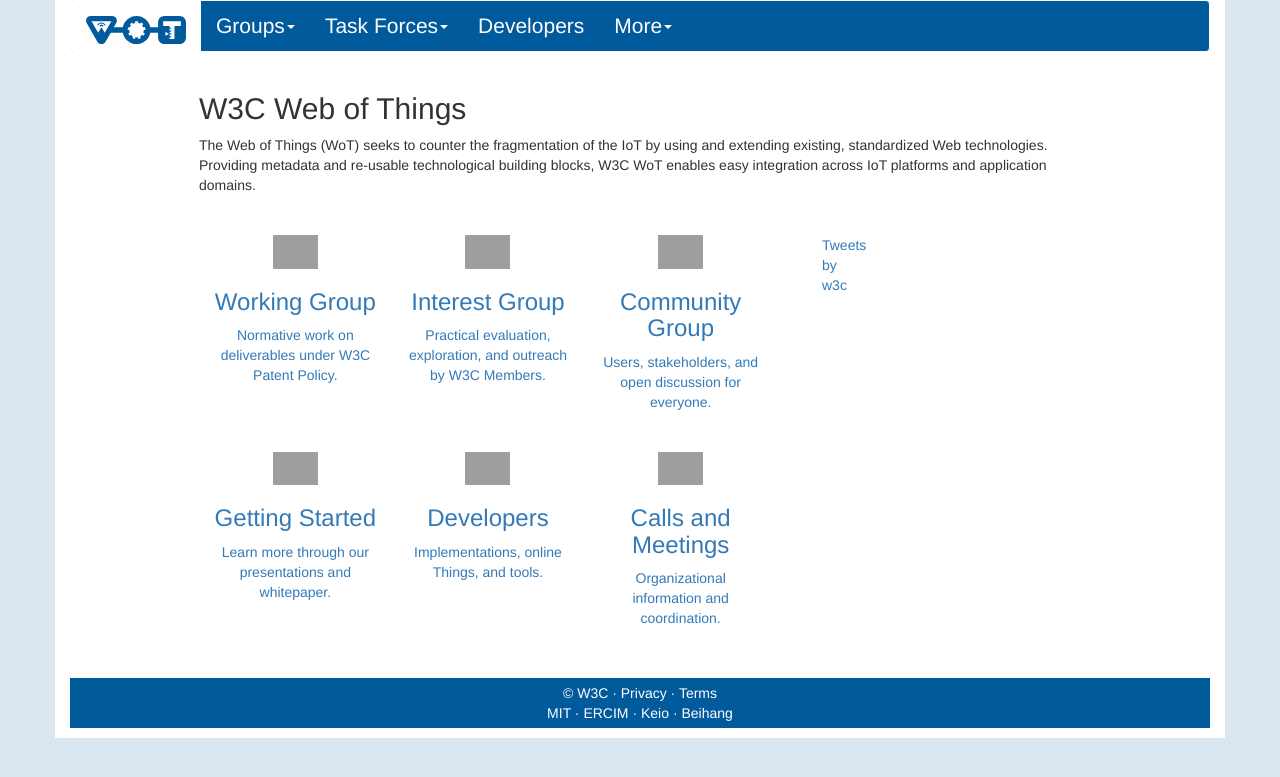
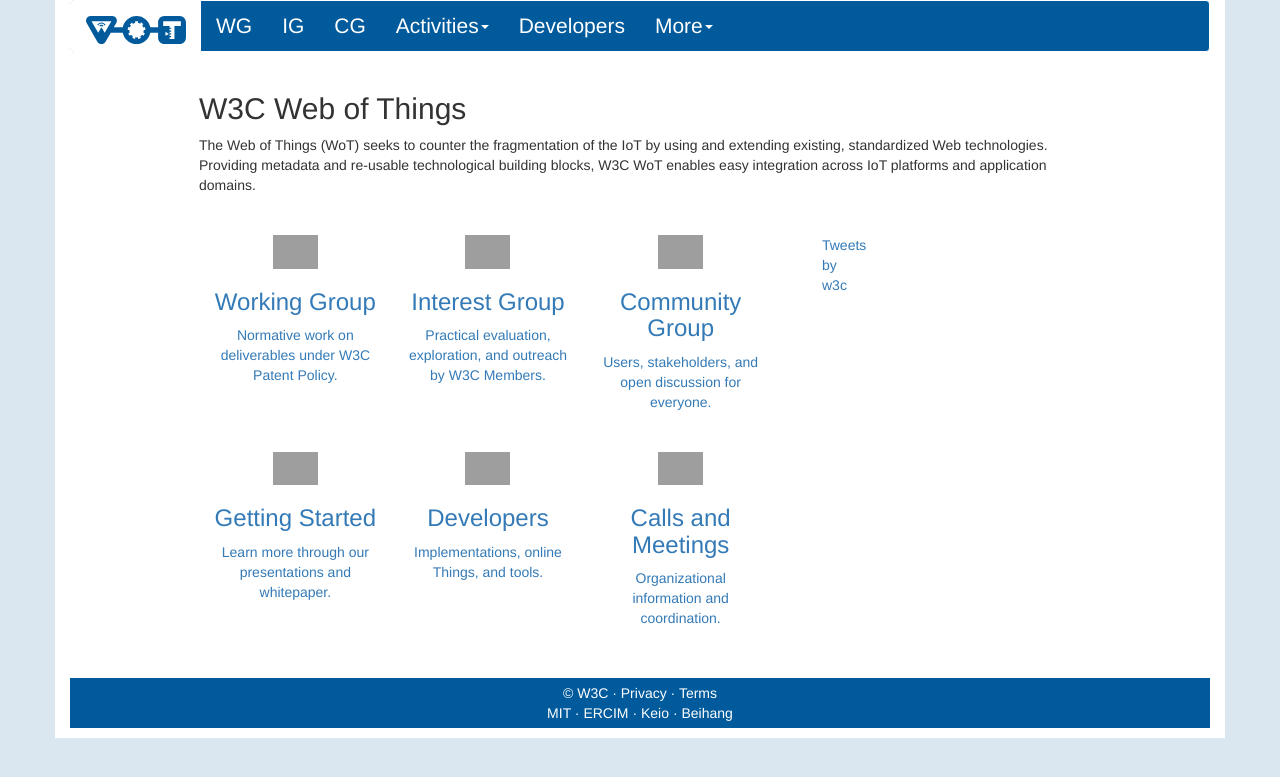
Before and after one commit to w3c/wot-marketing, a Jekyll site: the page built from docs/index.html, in a window 1280 px wide, cut to the strip 0-777 px from the top of the page. Built offline with Jekyll 4.4.1, drawn with Linux system fonts in a browser that asks for light colours; nearby versions of some CDN libraries; comment, search, counter and statistics services are not loaded; some of the changed lines change nothing that is shown; grey boxes are pictures that could not be loaded.

Commit message:
feat: give groups its own navigation

```diff
--- a/docs/_config.yml
+++ b/docs/_config.yml
@@ -8,17 +8,30 @@
 # - title: ⌂
 # - title: Home
 #   url: /wot-marketing/
- - title: Groups
+# - title: Groups
+#   subnavigation:
+#   - title: Working Group
+#     url: /wot-marketing/wg/
+#   - title: Interest Group
+#     url: /wot-marketing/ig/
+#   - title: Community Group
+#     url: /wot-marketing/cg/
+# - title: Working Group
+ - title: WG
+   url: /wot-marketing/wg/
+# - title: Interest Group
+ - title: IG
+   url: /wot-marketing/ig/
+# - title: Community Group
+ - title: CG
+   url: /wot-marketing/cg/
+# - title: News & Events
+#   url: /wot-pages/news-and-events/
+# - title: Getting Started
+#   url: /wot-pages/getting-started/
+ - title: Activities
    subnavigation:
-   - title: Working Group
-     url: /wot-marketing/wg/
-   - title: Interest Group
-     url: /wot-marketing/ig/
-   - title: Community Group
-     url: /wot-marketing/cg/
- - title: Task Forces
-   subnavigation:
-   - title: Information
+   - title: General
      url: #
    - title: Thing Description
      url: #
@@ -30,16 +43,6 @@
      url: #
    - title: Discovery
      url: #
-# - title: Working Group
-#   url: /wot-marketing/wg/
-# - title: Interest Group
-#   url: /wot-marketing/ig/
-# - title: Community Group
-#   url: /wot-marketing/cg/
-# - title: News & Events
-#   url: /wot-pages/news-and-events/
-# - title: Getting Started
-#   url: /wot-pages/getting-started/
  - title: Developers
    url: /wot-marketing/developers/
 # - title: Members
```
